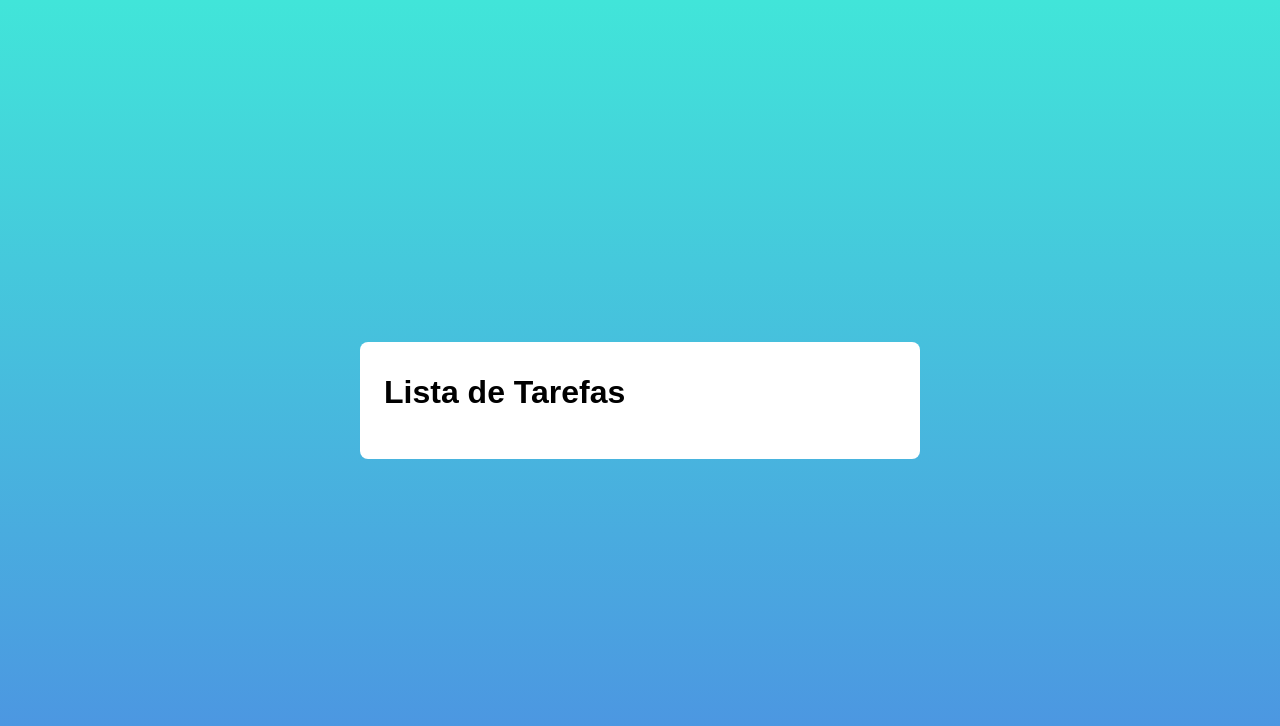
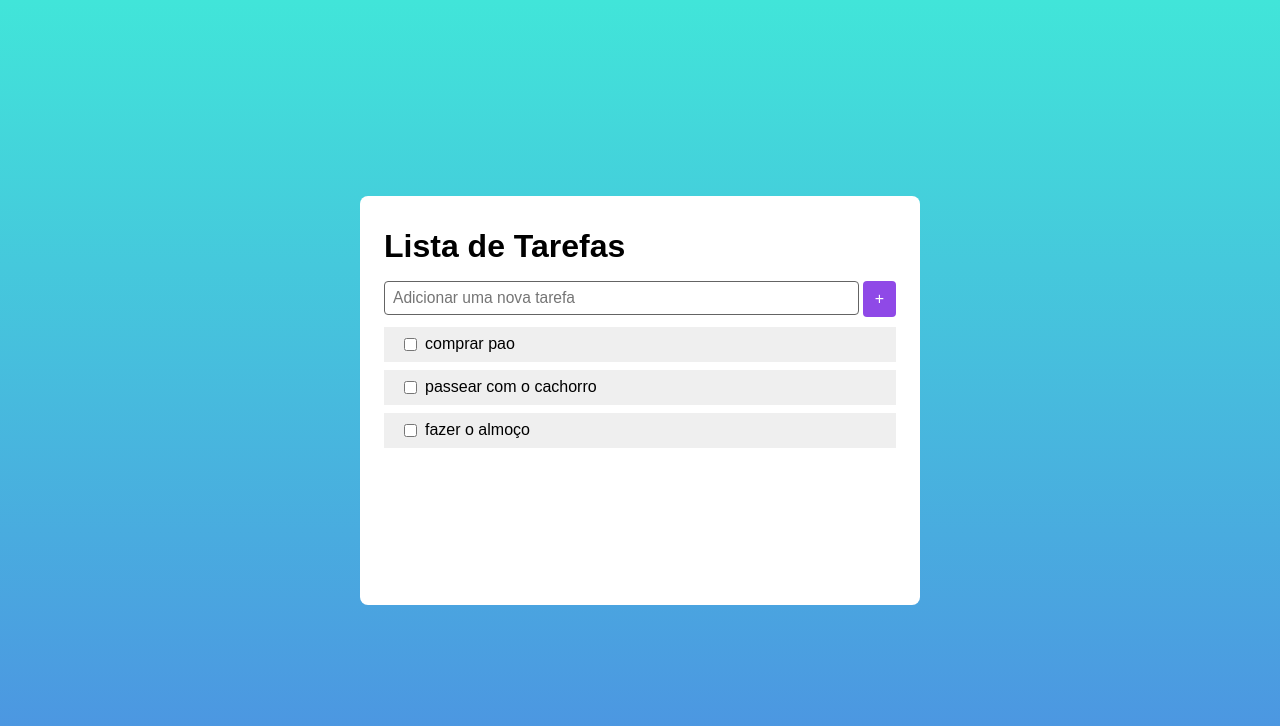
Before and after one commit to leandroffdev/todo-list-dnc, a plain HTML site: page index.html in a window 1280 px wide. Drawn offline with Linux system fonts and the light colour scheme.

Commit message:
Adicionado nova tarefa na lista

```diff
--- a/index.html
+++ b/index.html
@@ -10,6 +10,22 @@
 <body>
     <main>
         <h1>Lista de Tarefas</h1>
+        <section id="create-todo-section">
+            <form action="" id="create-todo-form">
+                <input
+                    type="text"
+                    id="description"
+                    name="description"
+                    class="input-description"
+                    aria-label="Adicionar uma nova tarefa"
+                    placeholder="Adicionar uma nova tarefa"
+                    required>
+                <button type="submit" class="add-task-btn">+</button>
+            </form>
+        </section>
+        <section class="todo-list-section">
+            <ul id="todo-list"></ul>
+        </section>
     </main>
 </body>
 </html>
--- a/index.js
+++ b/index.js
@@ -1 +1,79 @@
-console.log("ola mundo")
+// Array de tarefas
+const tasks = [
+    { id: 1, description: "comprar pao", checked: false },
+    { id: 2, description: "passear com o cachorro", checked: false },
+    { id: 3, description: "fazer o almoço", checked: false },
+]
+const createTaskListItem = (task, checkbox) => {
+    const list = document.getElementById("todo-list");
+    const toDo = document.createElement("li");
+
+    toDo.id = task.id;
+    toDo.appendChild(checkbox);
+    list.appendChild(toDo);
+    return toDo;
+}
+
+// Cria a checkbox por atividade
+const getCheckboxInput = ({ id, description, checked }) => {
+    const checkbox = document.createElement("input");
+    const label = document.createElement("label");
+    const wrapper = document.createElement("div");
+    const checkboxId = `${id}-checkbox`;
+
+    checkbox.type = "checkbox";
+    checkbox.id = checkboxId;
+    checkbox.checked = checked || false;
+
+    label.textContent = description;
+    label.htmlFor = checkboxId;
+
+    wrapper.className = "checkbox-label-container";
+    wrapper.appendChild(checkbox);
+    wrapper.appendChild(label);
+
+    return wrapper;
+}
+// Pega o id da ultima tarefa e soma 1, se não existir retorna 1
+const getNewTaskId = () => {
+    const lastId = tasks[tasks.length - 1]?.id;
+    return lastId ? lastId + 1 : 1;
+}
+// Pega os dados do formulario
+const getNewTaskData = (event) => {
+    const description = event.target.elements.description.value;
+    const id = getNewTaskId();
+    return { id, description };
+}
+// Cria a tarefa
+const createTask = (event) => {
+    event.preventDefault();
+    const newTaskData = getNewTaskData(event);
+    // const { id, description, checked } = newTaskData;
+
+    const checkbox = getCheckboxInput(newTaskData);
+    createTaskListItem(newTaskData, checkbox);
+
+    tasks = [...tasks, {
+        id: newTaskData.id,
+        description: newTaskData.description,
+        checked: false }
+    ];
+}
+// lista as atividades na tela
+window.onload = function() {
+    const form = document.getElementById("create-todo-form");
+    form.addEventListener("submit", (event) => { createTask(event) });
+    tasks.forEach((task) => {
+        const checkbox = getCheckboxInput(task);
+        const list = document.getElementById("todo-list");
+        const toDo = document.createElement("li");
+        // const button = document.createElement("button");
+
+        toDo.id = task.id;
+        toDo.appendChild(checkbox);
+        // toDo.appendChild(button)
+
+        list.appendChild(toDo);
+    })
+}
--- a/style.css
+++ b/style.css
@@ -25,3 +25,88 @@ main {
     border-radius: .8rem;
     padding: 3.2rem 2.4rem;
 }
+.todo-list-section {
+    margin: .8rem 0 1.6rem;
+    min-height: 5rem;
+
+    & > ul {
+        padding-inline-start: 0;
+        height: 23rem;
+        overflow: auto;
+    }
+
+    & > ul > li {
+        list-style-type: none;
+        padding: .8rem 1.6rem;
+        font-size: 1.6rem;
+        background-color: #efefef;
+        display: flex;
+        justify-content: space-between;
+        position: relative;
+        margin-bottom: .8rem;
+    }
+    & > ul > li:last-child {
+        margin-bottom: 0;
+    }
+    & > ul > li > button {
+        width: 2.4rem;
+        height: 2.4rem;
+        background-color: #e64c3c;
+        color: #fff;
+        border: none;
+        border-radius: .4rem;
+        cursor: pointer;
+        &:hover {
+            background-color: #da5c3e;
+        }
+    }
+}
+.checkbox-label-container {
+    display: flex;
+    align-items: center;
+    justify-content: center;
+
+    & > label {
+        cursor: pointer;
+    }
+    & > input {
+        margin-right: 0.8rem;
+        cursor: pointer;
+    }
+}
+.create-todo-section {
+    width: 100%;
+}
+#create-todo-form {
+    font-size: 1.6rem;
+    display: flex;
+    flex-direction: row;
+    width: 100%;
+}
+.input-description {
+    height: 3.2rem;
+    width: 100%;
+    font-size: 1.56rem;
+    border-radius: .4rem;
+    margin-right: .4rem;
+    outline: 0;
+    border: 1px solid #646464;
+    padding: 0 .8rem;
+    &:focus {
+        border: 1px solid #5eb7f6;
+    }
+}
+.add-task-btn {
+    box-sizing: border-box;
+    height: 3.6rem;
+    width: 3.6rem;
+    background-color: #8f49e7;
+    color: #fff;
+    border: none;
+    border-radius: .4rem;
+    cursor: pointer;
+    font-size: 1.6rem;
+    &:hover {
+        opacity: .7;
+    }
+}
```
